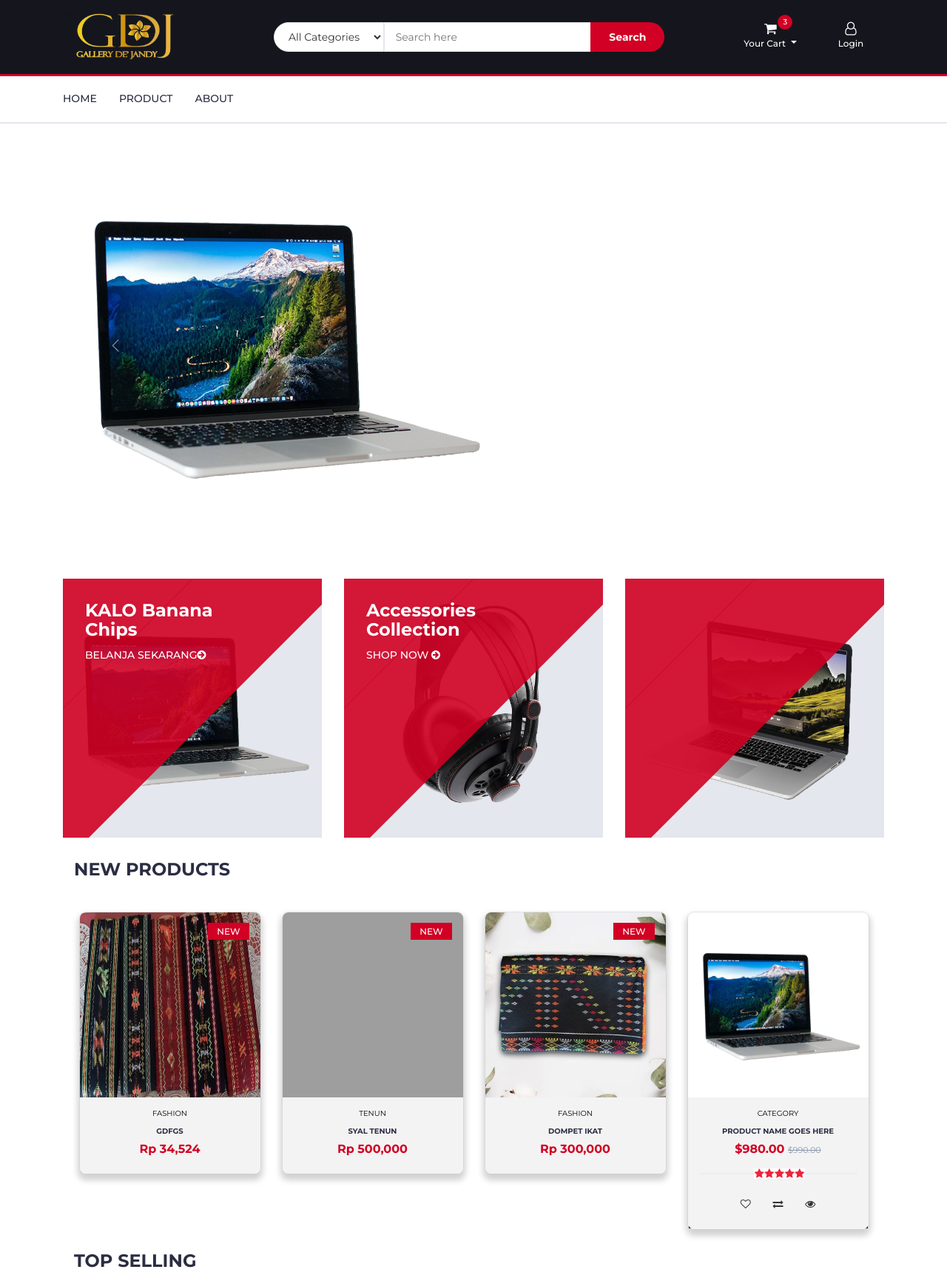
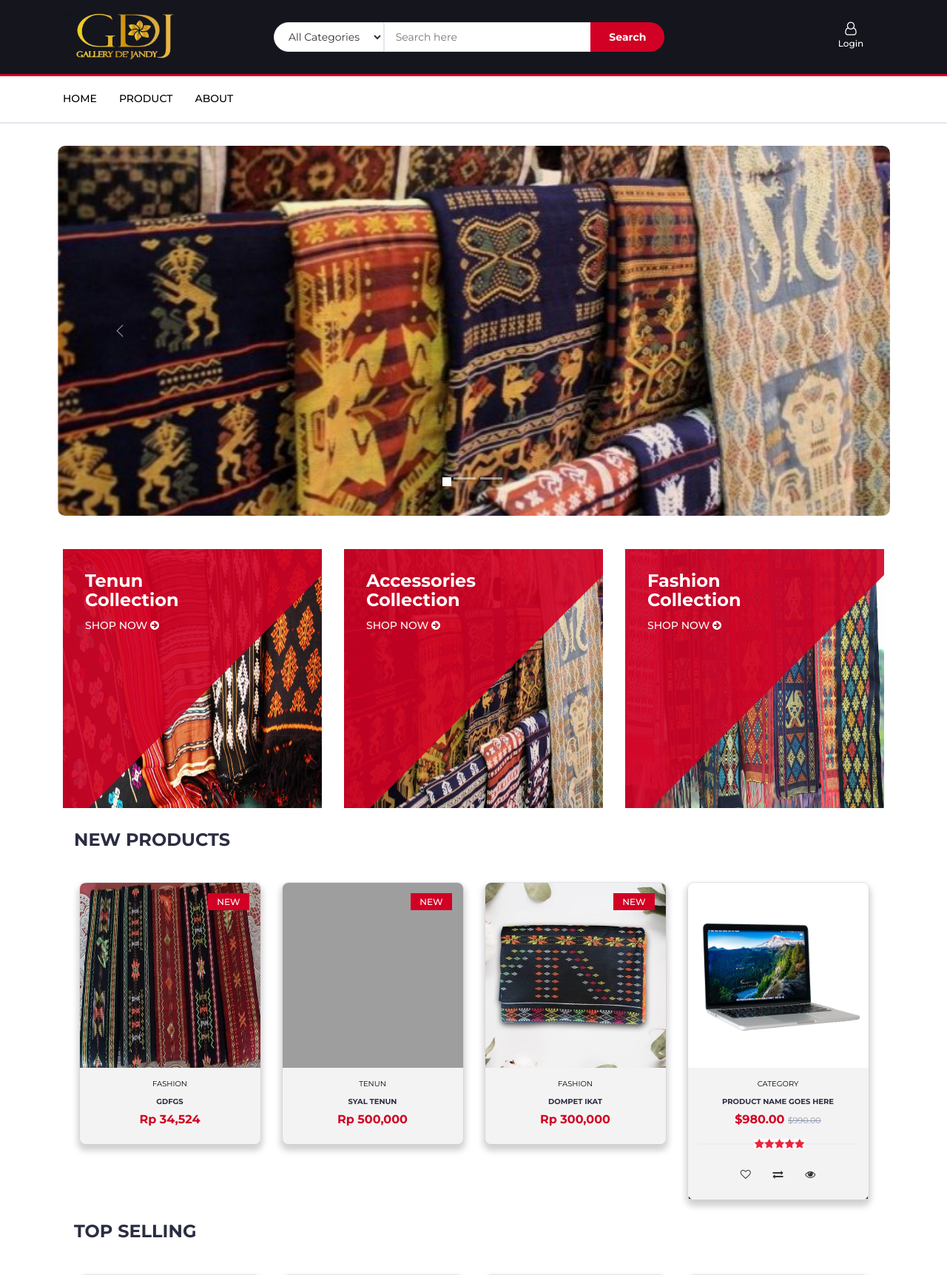
Before and after one commit to Iqbal-IM/GalleryDeJandi, a PHP site: page /?m=1 in a window 1280 px wide. Shown: the top 1723 px of the page at 74% size. Run offline with PHP 8.4, Linux system fonts and the light colour scheme; data comes from the database, SQL or seed files in the repository; grey boxes are pictures that could not be loaded.

Commit message:
halaman home

```diff
--- a/css/style.css
+++ b/css/style.css
@@ -60,7 +60,6 @@ body {
   font-weight: 400;
   color: #333;
 
-
 }
 
 h1,
@@ -687,6 +686,33 @@ textarea.input {
 .header-ctn li.nav-toggle {
   display: none;
 }
+
+
+/* Navbar */
+
+.main-nav li a {
+  color: #000000;
+  text-decoration: none;
+  text-transform: uppercase;
+}
+
+
+/* slider */
+
+.carousel-item {
+  height: 500px;
+
+}
+
+.carousel-item img {
+  margin-top: -120px;
+
+}
+
+.carousel-inner {
+  border-radius: 10px;
+}
+
 
 /*----------------------------*\
 	responsive nav
@@ -795,6 +821,7 @@ textarea.input {
   width: 100%;
   -webkit-transition: 0.2s all;
   transition: 0.2s all;
+  min-height: 350px;
 }
 
 .shop:hover .shop-img>img {
@@ -892,11 +919,6 @@ textarea.input {
 	product
 \*----------------------------*/
 
-
-.carousel-inner {
-  border: 3px;
-  object-fit: cover;
-}
 
 .product {
   position: relative;
@@ -2289,12 +2311,20 @@ textarea.input {
   }
 
   .product .product-img>img {
-    border-radius: 8px 8px 0 0;
+    /* border-radius: 8px 8px 0 0; */
     width: 100%;
-    height: 170px;
-
+    /* height: 170px; */
 
   }
+
+  .carousel-item {
+    height: 100%;
+
+  }
+
+
+
+
 
   #top-header .header-links.pull-right {
     float: none !important;
--- a/home.php
+++ b/home.php
@@ -3,7 +3,8 @@
     <!-- row -->
     <div class="row">
 
-        <div id="carouselExampleIndicators" class="carousel slide" data-bs-ride="carousel">
+        <div class="section">
+            <div id="carouselExampleFade" class="carousel slide" data-bs-ride="carousel">
                 <div class="carousel-indicators">
                     <button type="button" data-bs-target="#carouselExampleIndicators" data-bs-slide-to="0" class="active" aria-current="true" aria-label="Slide 1"></button>
                     <button type="button" data-bs-target="#carouselExampleIndicators" data-bs-slide-to="1" aria-label="Slide 2"></button>
@@ -11,33 +12,38 @@
                 </div>
                 <div class="carousel-inner">
                     <div class="carousel-item active">
-                    <img src="img/product01.png" class="d-block" alt="...">
+                        <img src="img/slide1.jpg" class="d-block w-100" alt="...">
+                        <div class="carousel-caption d-none d-md-block">
+                            <!-- <h5>First slide label</h5>
+                            <p>Some representative placeholder content for the first slide.</p> -->
+                        </div>
                     </div>
                     <div class="carousel-item">
-                    <img src="img/product02.png" class="d-block" alt="...">
+                        <img src="img/slide2.jpg" class="d-block w-100" alt="...">
                     </div>
                     <div class="carousel-item">
-                    <img src="img/product03.png" class="d-block" alt="...">
+                        <img src="img/slide3.jpg" class="d-block w-100" alt="...">
                     </div>
                 </div>
-            <button class="carousel-control-prev" type="button" data-bs-target="#carouselExampleIndicators" data-bs-slide="prev">
+                <button class="carousel-control-prev" type="button" data-bs-target="#carouselExampleFade" data-bs-slide="prev">
                     <span class="carousel-control-prev-icon" aria-hidden="true"></span>
                     <span class="visually-hidden">Previous</span>
                 </button>
-            <button class="carousel-control-next" type="button" data-bs-target="#carouselExampleIndicators" data-bs-slide="next">
+                <button class="carousel-control-next" type="button" data-bs-target="#carouselExampleFade" data-bs-slide="next">
                     <span class="carousel-control-next-icon" aria-hidden="true"></span>
                     <span class="visually-hidden">Next</span>
                 </button>
+            </div>
         </div>
 
         <div class="col-md-4 col-xs-6">
             <div class="shop">
                 <div class="shop-img">
-                    <img src="img/product01.png" alt="">
+                    <img src="img/slide2.jpg" alt="">
                 </div>
                 <div class="shop-body">
-                    <h3>KALO Banana Chips</h3>
-                    <a href="#" class="cta-btn">Belanja Sekarang<i class="fa fa-arrow-circle-right"></i></a>
+                    <h3>Tenun<br>Collection</h3>
+                    <a href="#" class="cta-btn">Shop now <i class="fa fa-arrow-circle-right"></i></a>
                 </div>
             </div>
         </div>
@@ -47,7 +53,7 @@
         <div class="col-md-4 col-xs-6">
             <div class="shop">
                 <div class="shop-img">
-                    <img src="img/product02.png" alt="">
+                    <img src="img/slide1.jpg" alt="">
                 </div>
                 <div class="shop-body">
                     <h3>Accessories<br>Collection</h3>
@@ -61,12 +67,12 @@
         <div class="col-md-4 col-xs-6">
             <div class="shop">
                 <div class="shop-img">
-                    <img src="img/product03.png" alt="">
+                    <img src="img/slide3.jpg" alt="">
                 </div>
-                <!-- <div class="shop-body">
-								<h3>Cameras<br>Collection</h3>
+                <div class="shop-body">
+                    <h3>Fashion<br>Collection</h3>
                     <a href="#" class="cta-btn">Shop now <i class="fa fa-arrow-circle-right"></i></a>
-							</div> -->
+                </div>
             </div>
         </div>
     </div>
--- a/index.php
+++ b/index.php
@@ -16,10 +16,10 @@ include 'admin/koneksi.php';
 
 	<!-- Google font -->
 	<link href="https://fonts.googleapis.com/css?family=Montserrat:400,500,700" rel="stylesheet">
+	<link href="https://cdn.jsdelivr.net/npm/bootstrap@5.1.3/dist/css/bootstrap.min.css" rel="stylesheet" integrity="sha384-1BmE4kWBq78iYhFldvKuhfTAU6auU8tT94WrHftjDbrCEXSU1oBoqyl2QvZ6jIW3" crossorigin="anonymous">
+	<link type="text/css" rel="stylesheet" href="css/bootstrap.min.css" />
 
 	<!-- Bootstrap -->
-	<link href="https://cdn.jsdelivr.net/npm/bootstrap@5.1.3/dist/css/bootstrap.min.css" rel="stylesheet" integrity="sha384-1BmE4kWBq78iYhFldvKuhfTAU6auU8tT94WrHftjDbrCEXSU1oBoqyl2QvZ6jIW3" crossorigin="anonymous">
-	<link type="text/css" rel="stylesheet" href="css/bootstrap.min.css" />
 	<script src="https://cdn.jsdelivr.net/npm/bootstrap@5.1.3/dist/js/bootstrap.bundle.min.js" integrity="sha384-ka7Sk0Gln4gmtz2MlQnikT1wXgYsOg+OMhuP+IlRH9sENBO0LRn5q+8nbTov4+1p" crossorigin="anonymous"></script>
 
 
@@ -88,52 +88,6 @@ include 'admin/koneksi.php';
 					<div class="col-md-3 clearfix">
 						<div class="header-ctn">
 
-							<!-- Cart -->
-							<div class="dropdown">
-								<a class="dropdown-toggle" data-toggle="dropdown" aria-expanded="true">
-									<i class="fa fa-shopping-cart"></i>
-									<span>Your Cart</span>
-									<div class="qty">3</div>
-								</a>
-								<div class="cart-dropdown">
-
-									<div class="cart-list">
-										<div class="product-widget">
-											<div class="product-img">
-												<img src="./img/product01.png" alt="">
-											</div>
-											<div class="product-body">
-												<h3 class="product-name"><a href="#">product name goes here</a></h3>
-												<h4 class="product-price"><span class="qty">1x</span>$980.00</h4>
-											</div>
-											<button class="delete"><i class="fa fa-close"></i></button>
-										</div>
-
-										<div class="product-widget">
-											<div class="product-img">
-												<img src="./img/product02.png" alt="">
-											</div>
-											<div class="product-body">
-												<h3 class="product-name"><a href="#">product name goes here</a></h3>
-												<h4 class="product-price"><span class="qty">3x</span>$980.00</h4>
-											</div>
-											<button class="delete"><i class="fa fa-close"></i></button>
-										</div>
-									</div>
-									<div class="cart-summary">
-										<small>3 Item(s) selected</small>
-										<h5>SUBTOTAL: $2940.00</h5>
-									</div>
-									<div class="cart-btns">
-										<a href="#">View Cart</a>
-										<a href="#">Checkout <i class="fa fa-arrow-circle-right"></i></a>
-									</div>
-								</div>
-
-							</div>
-
-							<!-- /Cart -->
-
 							<div>
 								<!--  -->
 								<a href="admin/login.php">
@@ -165,6 +119,7 @@ include 'admin/koneksi.php';
 		<!-- /MAIN HEADER -->
 	</header>
 	<!-- /HEADER -->
+
 	<!-- NAVIGATION -->
 	<nav id="navigation">
 		<!-- container -->
@@ -173,27 +128,19 @@ include 'admin/koneksi.php';
 			<div id="responsive-nav">
 				<!-- NAV -->
 				<ul class="main-nav nav">
-					<li><a href="?m=home">HOME</a></li>
-					<li><a href="?m=produk">PRODUCT</a></li>
-					<li><a href="#">ABOUT</a></li>
+					<li><a href="?m=home">Home</a></li>
+					<li><a href="?m=produk">Product</a></li>
+					<li><a href="#">About</a></li>
 				</ul>
-				<!-- <ul class="main-nav nav navbar-nav">
-					<li><a href="?m=home">HOME</a></li>
-					<li><a href="?m=produk">PRODUCT</a></li>
-					<li><a href="#">ABOUT</a></li>
-				</ul> -->
 				<!-- /NAV -->
 			</div>
 			<!-- /responsive-nav -->
 		</div>
 		<!-- /container -->
-
 	</nav>
 	<!-- /NAVIGATION -->
 
 
-
-	<!-- <div class="section"> -->
 	<!-- SECTION -->
 	<div class="content">
 		<!-- container -->
```
Also changed, not shown: admin/new.php (deleted, +0 -119 lines), img/5392530.jpg (added), img/pipes.png (added), img/slide1.jpg (added), img/slide2.jpg (added), img/slide3.jpg (added). Lines whose indentation alone changed are shown as unchanged.
